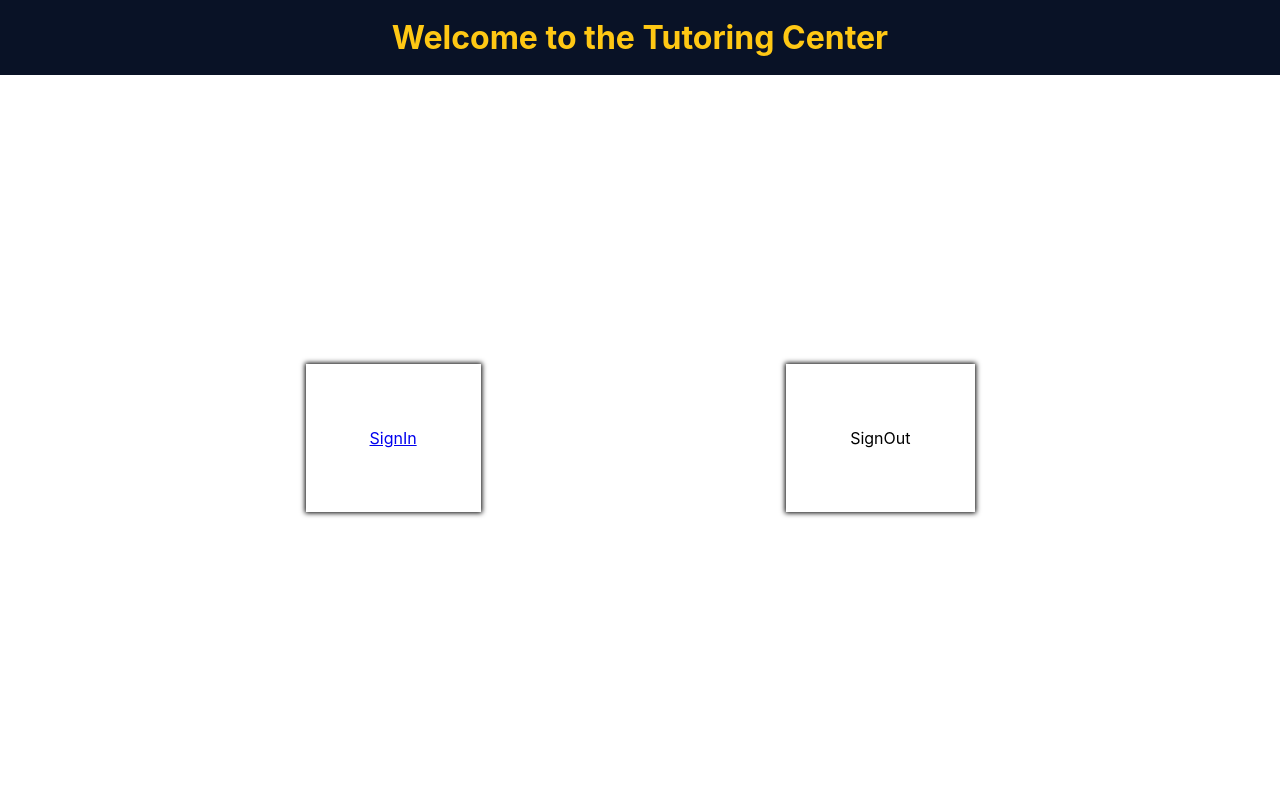
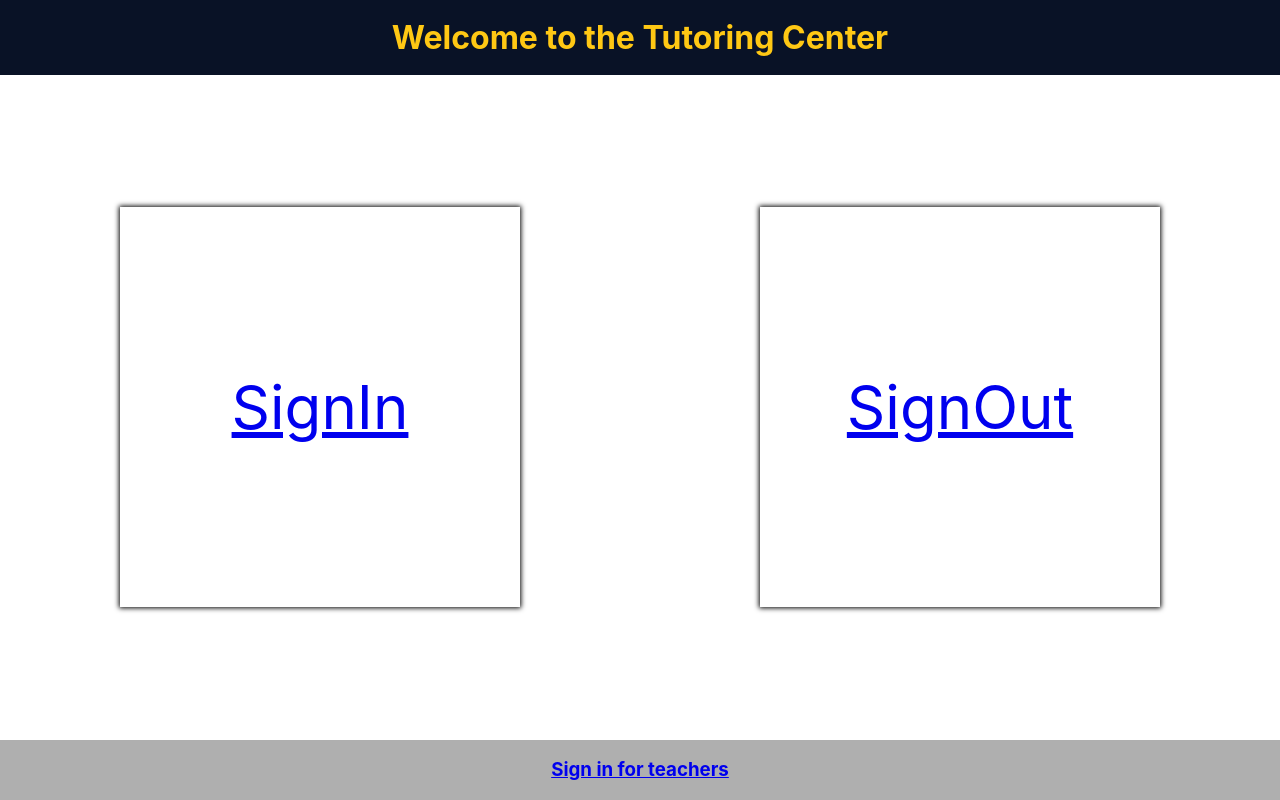
Before and after one commit to LeviButcher/wvup-tcs, a React (Create React App) app in the folder frontend/: page / in a window 1280 px wide. Built offline with nearby package versions, Linux system fonts and the light colour scheme; the HTML template or start-up script is replaced by a standard one.

Commit message:
Refactoring of Header component

```diff
--- a/frontend/src/components/dashboard/Layout.js
+++ b/frontend/src/components/dashboard/Layout.js
@@ -32,11 +32,15 @@ const LayoutGrid = styled.div`
 const SideNav = () => {
   return (
     <nav>
-      <Header text="TCS" align="center" />
+      <Header align="center">TCS</Header>
       <LinkGroup>
-        <Header text="Visits" type="h2" />
+        <Header type="h2">Visits</Header>
         <Link to="signins">Sign Ins</Link>
         <Link to="tours">Class Tours</Link>
+      </LinkGroup>
+      <LinkGroup>
+        <Header type="h2">Stuff</Header>
+        <Link to="signins">Dummy</Link>
       </LinkGroup>
     </nav>
   );
--- a/frontend/src/components/kiosk/Home.js
+++ b/frontend/src/components/kiosk/Home.js
@@ -1,27 +1,50 @@
 import React from 'react';
 import styled from 'styled-components';
 import { Link } from '@reach/router';
-import Card from '../../ui/Card';
+import Header from '../../ui/Header';
 
 const Home = () => (
   <FullScreenContainer>
-    <StyledCard styled={{ 'font-size': '75px' }}>
+    <Box style={{ 'grid-area': 'boxLeft' }}>
       <Link to="/signin">SignIn</Link>
-    </StyledCard>
-    <StyledCard>SignOut</StyledCard>
+    </Box>
+    <Box style={{ 'grid-area': 'boxRight' }}>
+      <Link to="/signout">SignOut</Link>
+    </Box>
+    <Footer>
+      <Header type="h3" align="center">
+        <Link to="/signin/teacher">Sign in for teachers</Link>
+      </Header>
+    </Footer>
   </FullScreenContainer>
 );
 
-const StyledCard = styled(Card)`
-  padding: 4rem;
+const Footer = styled.footer`
+  background-color: #afafaf;
+  grid-area: footer;
+  padding: 0 ${props => props.theme.padding};
+`;
+
+const Box = styled.div`
+  width: 400px;
+  height: 400px;
+  display: flex;
+  align-items: center;
+  justify-content: center;
   box-shadow: 0 0 5px 1px;
+  font-size: 60px;
+  align-self: center;
+  justify-self: center;
 `;
 
 const FullScreenContainer = styled.div`
-  height: calc(100vh - 75px);
-  display: flex;
-  align-items: center;
-  justify-content: space-evenly;
+  height: calc(100vh - ${props => props.theme.kioskHeaderSize});
+  width: 100%;
+  display: grid;
+  grid-template:
+    'boxLeft boxRight' 1fr
+    'footer footer' auto / 50% 50%;
+  align-items: flex-end;
 `;
 
 export default Home;
--- a/frontend/src/components/kiosk/Layout.js
+++ b/frontend/src/components/kiosk/Layout.js
@@ -4,19 +4,18 @@ import Header from '../../ui/Header';
 
 const Layout = ({ children }) => (
   <div>
-    <StyledHeader text="Welcome to the Tutoring Center" />
+    <StyledHeader>Welcome to the Tutoring Center</StyledHeader>
     <div>{children}</div>
   </div>
 );
 
 const StyledHeader = styled(Header)`
-  text-align: center;
   display: flex;
   align-items: center;
   justify-content: center;
-  background-color: rgb(9, 18, 38);
-  color: #ffc814;
-  height: 75px;
+  background-color: ${props => props.theme.color.main};
+  color: ${props => props.theme.color.accent};
+  height: ${props => props.theme.kioskHeaderSize};
 `;
 
 export default Layout;
--- a/frontend/src/components/kiosk/SignIn.js
+++ b/frontend/src/components/kiosk/SignIn.js
@@ -3,6 +3,7 @@ import styled from 'styled-components';
 import { Formik, Form, Field } from 'formik';
 import Card from '../../ui/Card';
 import Input from '../../ui/Input';
+import Header from '../../ui/Header';
 
 const SignIn = () => (
   <FullScreenContainer>
@@ -28,7 +29,7 @@ const SignIn = () => (
       >
         {({ isSubmitting }) => (
           <Form>
-            <header style={{ 'font-size': '25px' }}>Sign In</header>
+            <Header>Sign In</Header>
             <Field type="email" name="email" component={Input} label="Email" />
             <button type="submit" disabled={isSubmitting}>
               Submit
@@ -43,7 +44,7 @@ const SignIn = () => (
 const StyledCard = styled(Card)`
   width: fit-content;
   margin: auto;
-  padding: 4rem;
+  padding: 2rem;
   box-shadow: 0 0 5px 1px;
 `;
 
--- a/frontend/src/theme.json
+++ b/frontend/src/theme.json
@@ -1,6 +1,8 @@
 {
   "padding": "2rem",
   "color": {
-    "main": "#afa"
-  }
+    "main": "rgb(9, 18, 38)",
+    "accent": "#ffc814"
+  },
+  "kioskHeaderSize": "75px"
 }
--- a/frontend/src/ui/Header.js
+++ b/frontend/src/ui/Header.js
@@ -1,27 +1,27 @@
 import React from 'react';
 import styled from 'styled-components';
 
-const Header = ({ className, text, type = 'h1' }) => {
+const Header = ({ className, children, type = 'h1' }) => {
   let Heading;
   switch (type) {
     case 'h6':
-      Heading = <h6>{text}</h6>;
+      Heading = <h6>{children}</h6>;
       break;
     case 'h5':
-      Heading = <h5>{text}</h5>;
+      Heading = <h5>{children}</h5>;
       break;
     case 'h4':
-      Heading = <h4>{text}</h4>;
+      Heading = <h4>{children}</h4>;
       break;
     case 'h3':
-      Heading = <h3>{text}</h3>;
+      Heading = <h3>{children}</h3>;
       break;
     case 'h2':
-      Heading = <h2>{text}</h2>;
+      Heading = <h2>{children}</h2>;
       break;
     case 'h1':
     default:
-      Heading = <h1>{text}</h1>;
+      Heading = <h1>{children}</h1>;
   }
 
   return <header className={className}>{Heading}</header>;
```
